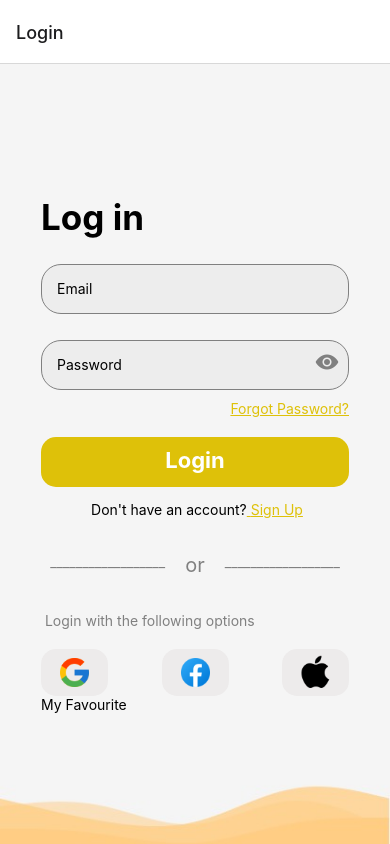
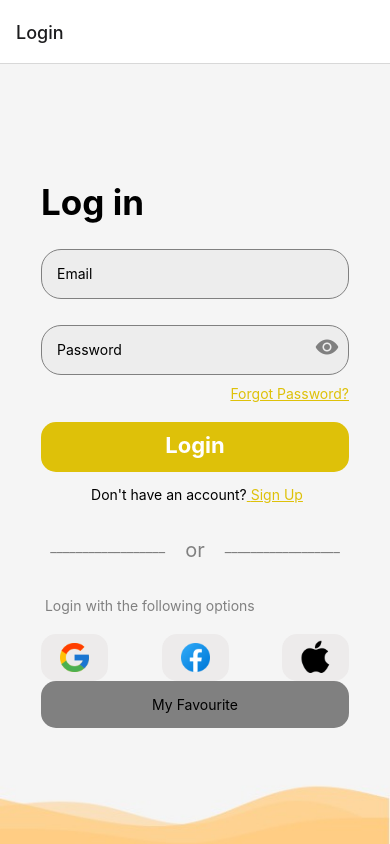
Before and after one commit to puja110/BudgetBuy, a React Native app: screen /Login in a window 390 px wide. Built offline with nearby package versions, Linux system fonts and the light colour scheme.

Commit message:
some style changes

```diff
--- a/App.tsx
+++ b/App.tsx
@@ -15,7 +15,7 @@ function App() {
         <Stack.Screen name="Login" component={LoginScreen} />
         <Stack.Screen name="SignUp" component={SignUpScreen} />
         <Stack.Screen name="ForgotPassword" component={ForgotPassword} />
-        <Stack.Screen name="MyFav" component={MyFavourites}/>
+        <Stack.Screen name="My Favourites" component={MyFavourites}/>
       </Stack.Navigator>
     </NavigationContainer>
   );
--- a/Screens/LoginScreen.tsx
+++ b/Screens/LoginScreen.tsx
@@ -116,9 +116,10 @@ export default function LoginScreen({ navigation }) {
                 />
               </TouchableOpacity>
             </View>
-            <View>
-              <TouchableOpacity onPress={()=> navigation.push('MyFav')} >
-                <Text>My Favourite</Text>
+            <View style={styles.myfav}>
+              <TouchableOpacity
+                onPress={()=> navigation.push('My Favourites')} >
+                <Text style={{textAlign:'center'}}>My Favourite</Text>
               </TouchableOpacity>
             </View>
           </View>
@@ -234,5 +235,11 @@ const styles = StyleSheet.create({
     position: 'absolute',
     right: 10,
     alignSelf: 'center',
+  },
+  myfav:{
+    backgroundColor:'grey',
+    borderRadius:15,
+    padding:15,
+    alignItems:'center'
   }
 });
--- a/Screens/MyFavourite.tsx
+++ b/Screens/MyFavourite.tsx
@@ -17,7 +17,7 @@ export default function MyFavourites({ navigation }){
 
     return(
         <SafeAreaView style={styles.container}>
-            <View style={{marginTop:60,paddingLeft:300,}}>
+            <View style={{paddingLeft:340}}>
             <TouchableOpacity>
             <Ionicons name="mail" size={32} color="orange" />
             </TouchableOpacity>
```
